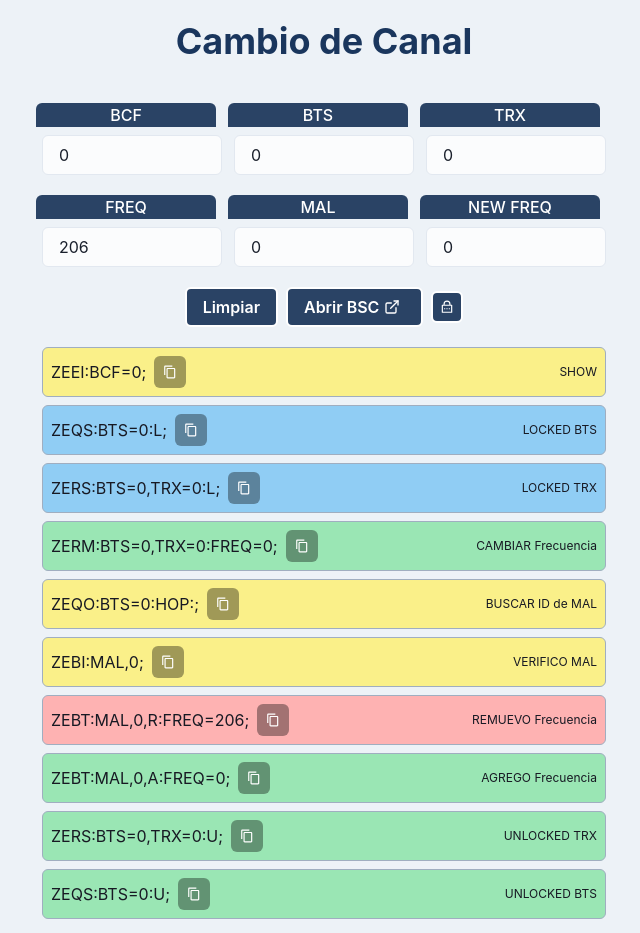
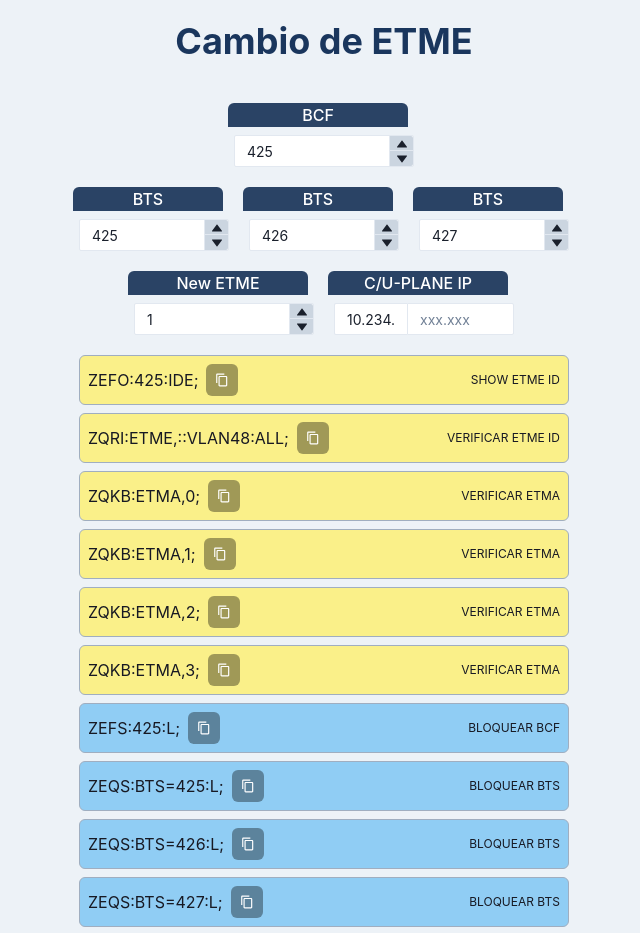
Before and after one commit to sami1793/cambio-frecuencia, a React (Vite) app: page / in a window 1280 px wide. Shown: the top 933 px of the page, without its empty margins (316-956 px from the left). Built offline with nearby package versions, Linux system fonts and the light colour scheme.

Commit message:
Se agrega pagina para cambio de ETME

```diff
--- a/src/App.jsx
+++ b/src/App.jsx
@@ -1,12 +1,14 @@
 import { Route, Routes } from "react-router-dom";
 import { ChangeChannel } from "./pages/ChangeChannel";
 import { AppLayout } from "./layout/AppLayout";
+import { ChangeETME } from "./pages/ChangeETME";
 
 function App() {
   return (
     <Routes>
       <Route element={<AppLayout />}>
-        <Route path="/" element={<ChangeChannel />} />
+        {/* <Route path="/" element={<ChangeChannel />} /> */}
+        <Route path="/" element={<ChangeETME />} />
       </Route>
     </Routes>
   );
--- /dev/null
+++ b/src/components/changeETME/ComandETMESection.jsx
@@ -0,0 +1,79 @@
+import { Flex } from "@chakra-ui/react";
+import { Comand } from "../comand/Comand";
+
+export const ComandETMESection = ({ values }) => {
+  return (
+    <Flex direction="column" gap={2} mb={5}>
+      <Comand
+        comand={`ZEFO:${values.bcf}:IDE;`}
+        color={`yellow.200`}
+        task={`SHOW ETME ID`}
+      ></Comand>
+      <Comand
+        comand={`ZQRI:ETME,::VLAN48:ALL;`}
+        color={`yellow.200`}
+        task={`VERIFICAR ETME ID`}
+      ></Comand>
+      <Comand
+        comand={`ZQKB:ETMA,0;`}
+        color={`yellow.200`}
+        task={`VERIFICAR ETMA`}
+      ></Comand>
+      <Comand
+        comand={`ZQKB:ETMA,1;`}
+        color={`yellow.200`}
+        task={`VERIFICAR ETMA`}
+      ></Comand>
+      <Comand
+        comand={`ZQKB:ETMA,2;`}
+        color={`yellow.200`}
+        task={`VERIFICAR ETMA`}
+      ></Comand>
+      <Comand
+        comand={`ZQKB:ETMA,3;`}
+        color={`yellow.200`}
+        task={`VERIFICAR ETMA`}
+      ></Comand>
+      <Comand
+        comand={`ZEFS:${values.bcf}:L;`}
+        color={`blue.200`}
+        task={`BLOQUEAR BCF`}
+      ></Comand>
+      <Comand
+        comand={`ZEQS:BTS=${values.bts1}:L;`}
+        color={`blue.200`}
+        task={`BLOQUEAR BTS`}
+      ></Comand>
+      <Comand
+        comand={`ZEQS:BTS=${values.bts2}:L;`}
+        color={`blue.200`}
+        task={`BLOQUEAR BTS`}
+      ></Comand>
+      <Comand
+        comand={`ZEQS:BTS=${values.bts3}:L;`}
+        color={`blue.200`}
+        task={`BLOQUEAR BTS`}
+      ></Comand>
+      <Comand
+        comand={`ZEQV:BTS=${values.bts1}:GENA=N, EGENA=N;`}
+        color={`red.200`}
+        task={`DESHABILITAR GENA`}
+      ></Comand>
+      <Comand
+        comand={`ZEQV:BTS=${values.bts2}:GENA=N, EGENA=N;`}
+        color={`red.200`}
+        task={`DESHABILITAR GENA`}
+      ></Comand>
+      <Comand
+        comand={`ZEQV:BTS=${values.bts3}:GENA=N, EGENA=N;`}
+        color={`red.200`}
+        task={`DESHABILITAR GENA`}
+      ></Comand>
+      <Comand
+        comand={`ZEFM:475::::ETMEID=${values.etme};`}
+        color={`green.200`}
+        task={`CAMBIAR ETME ID`}
+      ></Comand>
+    </Flex>
+  );
+};
--- /dev/null
+++ b/src/components/changeETME/InputETMESection.jsx
@@ -0,0 +1,138 @@
+import {
+  Box,
+  NumberInput,
+  NumberInputField,
+  NumberInputStepper,
+  NumberIncrementStepper,
+  NumberDecrementStepper,
+  Wrap,
+  WrapItem,
+  VStack,
+  InputGroup,
+  InputLeftAddon,
+  Input,
+} from "@chakra-ui/react";
+import { Input as InputChakra } from "../input/Input";
+export const InputETMESection = ({ values, setValues }) => {
+  const setBcfBts = (numberInput) => {
+    setValues({
+      ...values,
+      bcf: numberInput,
+      bts1: numberInput,
+      bts2: Number(numberInput) + 1,
+      bts3: Number(numberInput) + 2,
+    });
+  };
+  return (
+    <Box mb={5}>
+      <VStack spacing={5}>
+        <InputChakra labelName={`BCF`}>
+          <NumberInput
+            value={values.bcf}
+            min={0}
+            max={99999}
+            size="sm"
+            onChange={setBcfBts}
+          >
+            <NumberInputField bg={"white"} />
+            <NumberInputStepper>
+              <NumberIncrementStepper bg={"gray.300"} />
+              <NumberDecrementStepper bg={"gray.300"} />
+            </NumberInputStepper>
+          </NumberInput>
+        </InputChakra>
+
+        <Wrap justify="center" spacing={5}>
+          <WrapItem w="150px">
+            <InputChakra labelName={`BTS`}>
+              <NumberInput
+                value={values.bts1}
+                min={0}
+                max={99999}
+                size="sm"
+                onChange={(number) => setValues({ ...values, bts1: number })}
+              >
+                <NumberInputField bg={"white"} />
+                <NumberInputStepper>
+                  <NumberIncrementStepper bg={"gray.300"} />
+                  <NumberDecrementStepper bg={"gray.300"} />
+                </NumberInputStepper>
+              </NumberInput>
+            </InputChakra>
+          </WrapItem>
+
+          <WrapItem w="150px">
+            <InputChakra labelName={`BTS`}>
+              <NumberInput
+                value={values.bts2}
+                min={0}
+                max={99999}
+                size="sm"
+                onChange={(number) => setValues({ ...values, bts2: number })}
+              >
+                <NumberInputField bg={"white"} />
+                <NumberInputStepper>
+                  <NumberIncrementStepper bg={"gray.300"} />
+                  <NumberDecrementStepper bg={"gray.300"} />
+                </NumberInputStepper>
+              </NumberInput>
+            </InputChakra>
+          </WrapItem>
+
+          <WrapItem w="150px">
+            <InputChakra labelName={`BTS`}>
+              <NumberInput
+                value={values.bts3}
+                min={0}
+                max={99999}
+                size="sm"
+                onChange={(number) => setValues({ ...values, bts3: number })}
+              >
+                <NumberInputField bg={"white"} />
+                <NumberInputStepper>
+                  <NumberIncrementStepper bg={"gray.300"} />
+                  <NumberDecrementStepper bg={"gray.300"} />
+                </NumberInputStepper>
+              </NumberInput>
+            </InputChakra>
+          </WrapItem>
+        </Wrap>
+
+        <Wrap justify="center" spacing={5}>
+          <WrapItem w="180px">
+            <InputChakra labelName={`New ETME`}>
+              <NumberInput
+                value={values.etme}
+                min={0}
+                max={4}
+                size="sm"
+                onChange={(number) => setValues({ ...values, etme: number })}
+              >
+                <NumberInputField bg={"white"} />
+                <NumberInputStepper>
+                  <NumberIncrementStepper bg={"gray.300"} />
+                  <NumberDecrementStepper bg={"gray.300"} />
+                </NumberInputStepper>
+              </NumberInput>
+            </InputChakra>
+          </WrapItem>
+
+          <WrapItem w="180px">
+            <InputChakra labelName={`C/U-PLANE IP`}>
+              <InputGroup size={"sm"}>
+                <InputLeftAddon children="10.234." bg={"white"} />
+                <Input
+                  type="text"
+                  placeholder="xxx.xxx"
+                  bg={"white"}
+                  w={200}
+                  onChange={(e) => console.log(e.target.value)}
+                />
+              </InputGroup>
+            </InputChakra>
+          </WrapItem>
+        </Wrap>
+      </VStack>
+    </Box>
+  );
+};
--- /dev/null
+++ b/src/pages/ChangeETME.jsx
@@ -0,0 +1,25 @@
+import { useState } from "react";
+import { InputETMESection } from "../components/changeETME/InputETMESection";
+import { Center, Flex, Heading } from "@chakra-ui/react";
+import { ComandETMESection } from "../components/changeETME/ComandETMESection";
+
+export const ChangeETME = () => {
+  const [values, setValues] = useState({
+    bcf: 425,
+    bts1: 425,
+    bts2: 426,
+    bts3: 427,
+    etme: 1,
+  });
+  return (
+    <Center bg="gray.100">
+      <Flex direction="column">
+        <Heading m={5} mb={10} alignSelf="center" color="blue.900">
+          Cambio de ETME
+        </Heading>
+        <InputETMESection values={values} setValues={setValues} />
+        <ComandETMESection values={values} />
+      </Flex>
+    </Center>
+  );
+};
```
